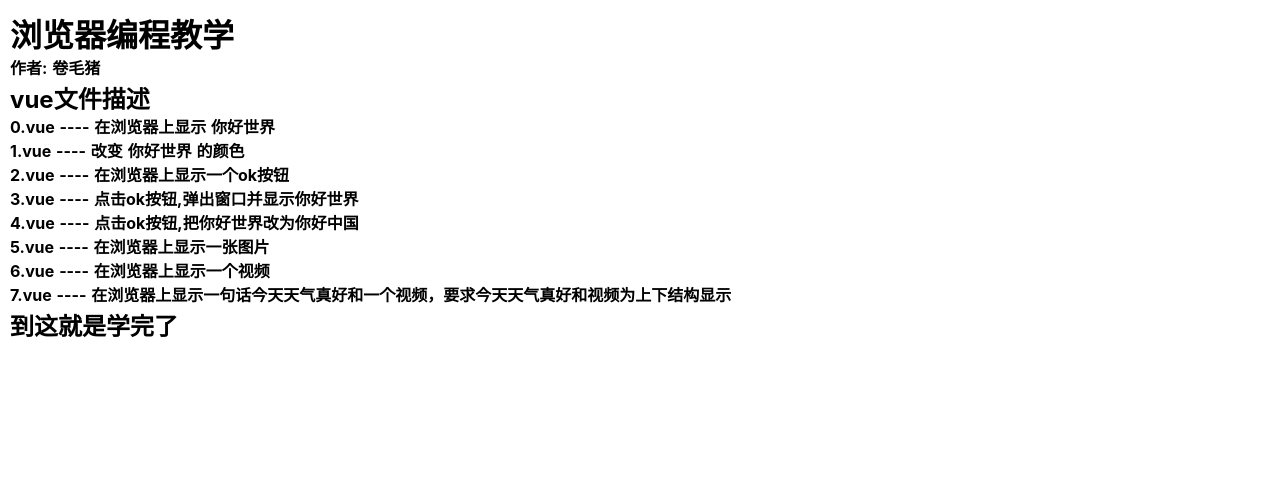
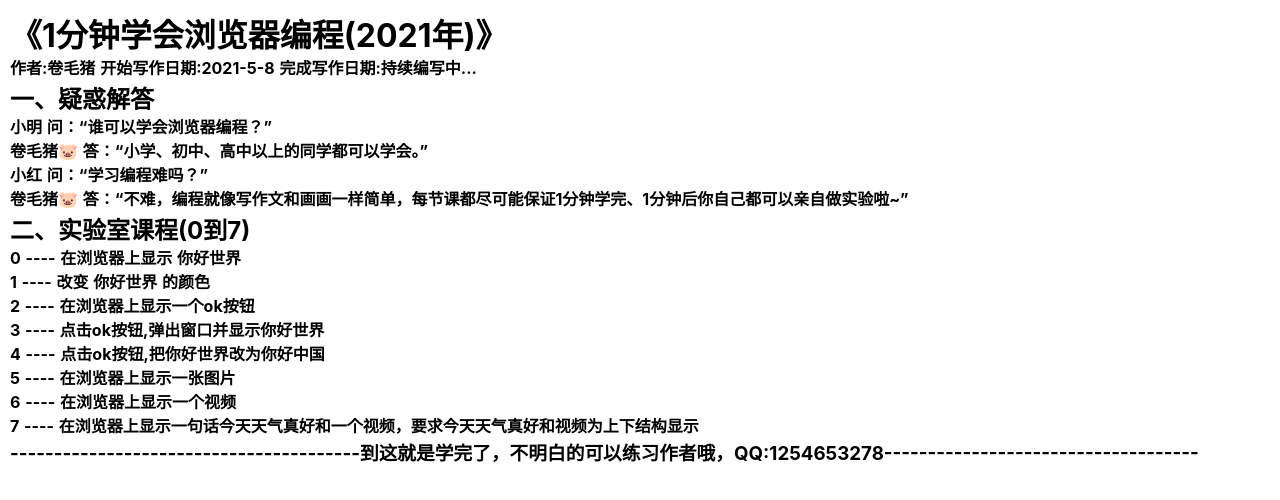
Before and after one commit to lose0101/nuxtjs, a Nuxt app: page / in a window 1280 px wide. Shown: the top 500 px of the page. Built offline with nearby package versions, Linux system fonts and the light colour scheme.

Commit message:
Update index.vue

```diff
--- a/pages/index.vue
+++ b/pages/index.vue
@@ -1,17 +1,25 @@
 <template>
 <div style="padding:10px">
-<h1>浏览器编程教学</h1>
-<h4>作者: 卷毛猪</h4>
-<h2>vue文件描述</h2>
-<h4 @click="to('/0')">0.vue ---- 在浏览器上显示 你好世界</h4>
-<h4 @click="to('/1')">1.vue ---- 改变 你好世界 的颜色</h4>
-<h4 @click="to('/2')">2.vue ---- 在浏览器上显示一个ok按钮</h4>
-<h4 @click="to('/3')">3.vue ---- 点击ok按钮,弹出窗口并显示你好世界</h4>
-<h4 @click="to('/4')">4.vue ---- 点击ok按钮,把你好世界改为你好中国</h4>
-<h4 @click="to('/5')">5.vue ---- 在浏览器上显示一张图片</h4>
-<h4 @click="to('/6')">6.vue ---- 在浏览器上显示一个视频</h4>
-<h4 @click="to('/7')">7.vue ---- 在浏览器上显示一句话今天天气真好和一个视频，要求今天天气真好和视频为上下结构显示</h4>
-<h2>到这就是学完了</h2>
+<h1>《1分钟学会浏览器编程(2021年)》</h1>
+<h4>作者:卷毛猪 开始写作日期:2021-5-8 完成写作日期:持续编写中...</h4>
+
+<h2>一、疑惑解答</h2>
+<h4>小明 问：“谁可以学会浏览器编程？”</h4>
+<h4>卷毛猪🐷 答：“小学、初中、高中以上的同学都可以学会。”</h4>
+<h4>小红 问：“学习编程难吗？”</h4>
+<h4>卷毛猪🐷 答：“不难，编程就像写作文和画画一样简单，每节课都尽可能保证1分钟学完、1分钟后你自己都可以亲自做实验啦~”</h4>
+
+<h2>二、实验室课程(0到7)</h2>
+<h4 @click="to('/0')">0 ---- 在浏览器上显示 你好世界</h4>
+<h4 @click="to('/1')">1 ---- 改变 你好世界 的颜色</h4>
+<h4 @click="to('/2')">2 ---- 在浏览器上显示一个ok按钮</h4>
+<h4 @click="to('/3')">3 ---- 点击ok按钮,弹出窗口并显示你好世界</h4>
+<h4 @click="to('/4')">4 ---- 点击ok按钮,把你好世界改为你好中国</h4>
+<h4 @click="to('/5')">5 ---- 在浏览器上显示一张图片</h4>
+<h4 @click="to('/6')">6 ---- 在浏览器上显示一个视频</h4>
+<h4 @click="to('/7')">7 ---- 在浏览器上显示一句话今天天气真好和一个视频，要求今天天气真好和视频为上下结构显示</h4>
+
+<h3>----------------------------------------到这就是学完了，不明白的可以练习作者哦，QQ:1254653278------------------------------------</h3>
 </div>
 </template>
 <script>
```
